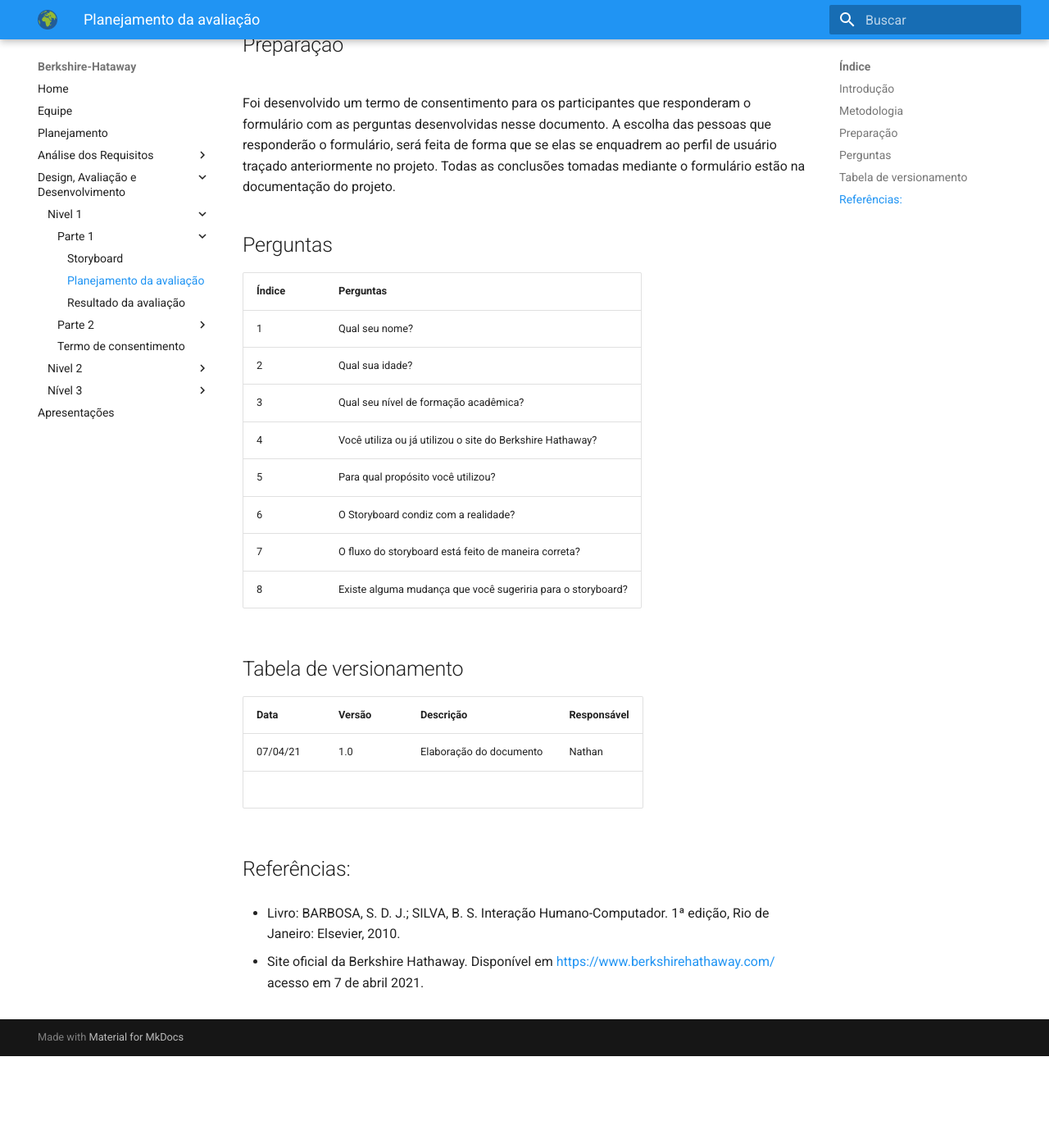
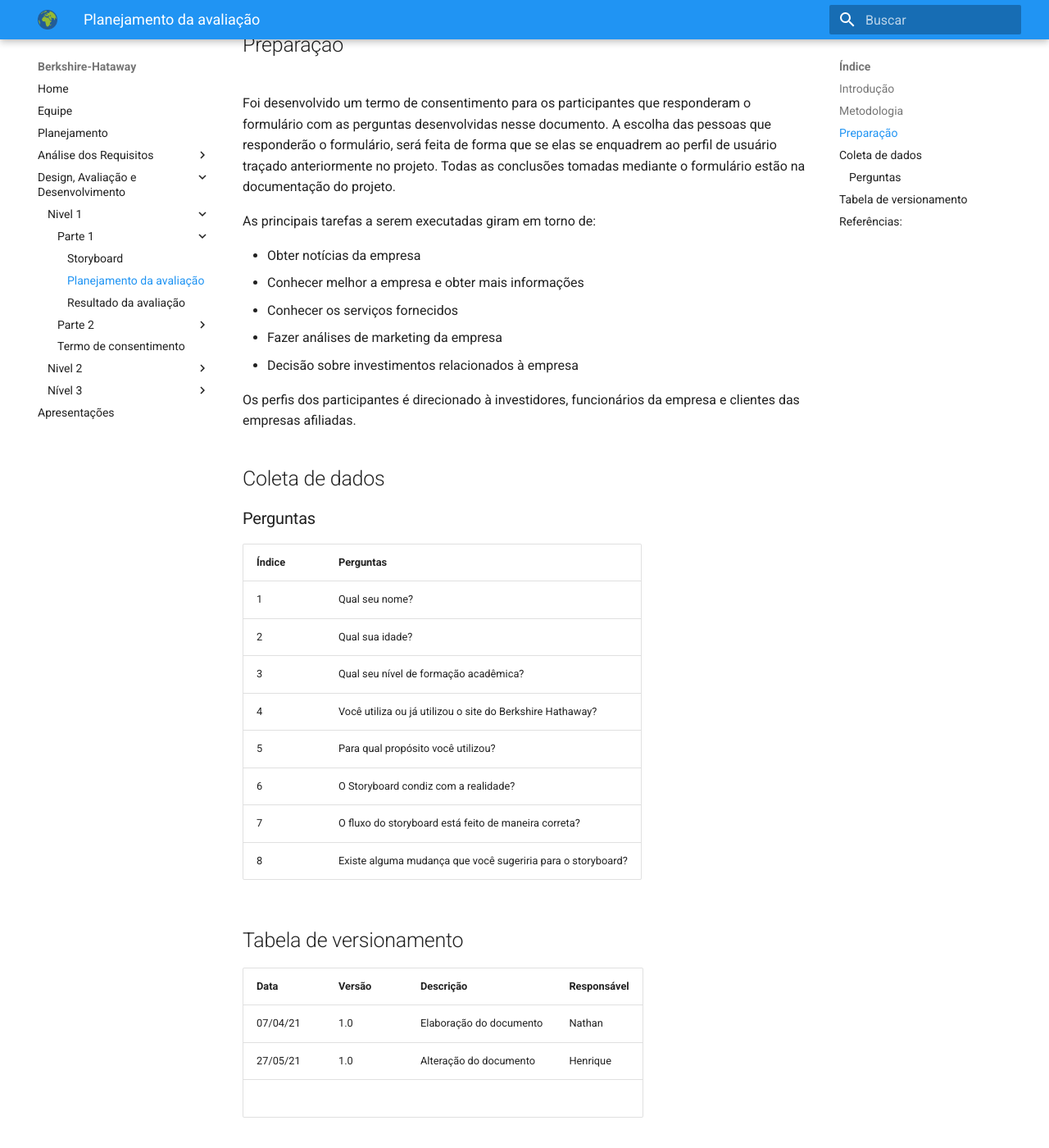
Before and after one commit to jon6thanbatista/2020.2-berkshirehataway, an MkDocs documentation site: the page built from docs/Design_avaliacao_desenvolvimento/Nivel_1/Storyboard/Planejamento_storyboard.md, in a window 1280 px wide and 1400 px high, scrolled down 767 px. Shown: the whole window at 82% size. Built offline with MkDocs 1.6.1 and Material for MkDocs 9.7.7, drawn with Linux system fonts in a browser that asks for light colours; before the commit the page ends 2055 px from its top, so only the background shows below that.

Commit message:
Planejamento e resultado storyboard

```diff
--- a/docs/Design_avaliacao_desenvolvimento/Nivel_1/Storyboard/Planejamento_storyboard.md
+++ b/docs/Design_avaliacao_desenvolvimento/Nivel_1/Storyboard/Planejamento_storyboard.md
@@ -18,7 +18,19 @@
 elas se enquadrem ao perfil de usuário traçado anteriormente no projeto.
 Todas as conclusões tomadas mediante o formulário estão na documentação do projeto.
 
-## Perguntas
+As principais tarefas a serem executadas giram em torno de:
+
+* Obter notícias da empresa
+* Conhecer melhor a empresa e obter mais informações
+* Conhecer os serviços fornecidos
+* Fazer análises de marketing da empresa
+* Decisão sobre investimentos relacionados à empresa
+
+Os perfis dos participantes é direcionado à investidores, funcionários da empresa e clientes das empresas afiliadas.
+
+## Coleta de dados
+
+###Perguntas
 
 Índice  | Perguntas
 ------- | ----------
@@ -36,6 +48,7 @@
 Data     | Versão     | Descrição                | Responsável
 -------- | --------   |-------------             | --------
 07/04/21 | 1.0        |Elaboração do documento   | Nathan
+27/05/21 | 1.0        |Alteração do documento    | Henrique
 <br>
 
 ## Referências:
```
Also changed, not shown: docs/Design_avaliacao_desenvolvimento/Nivel_1/Storyboard/Resultado_storyboard.md (+10 -13 lines).
